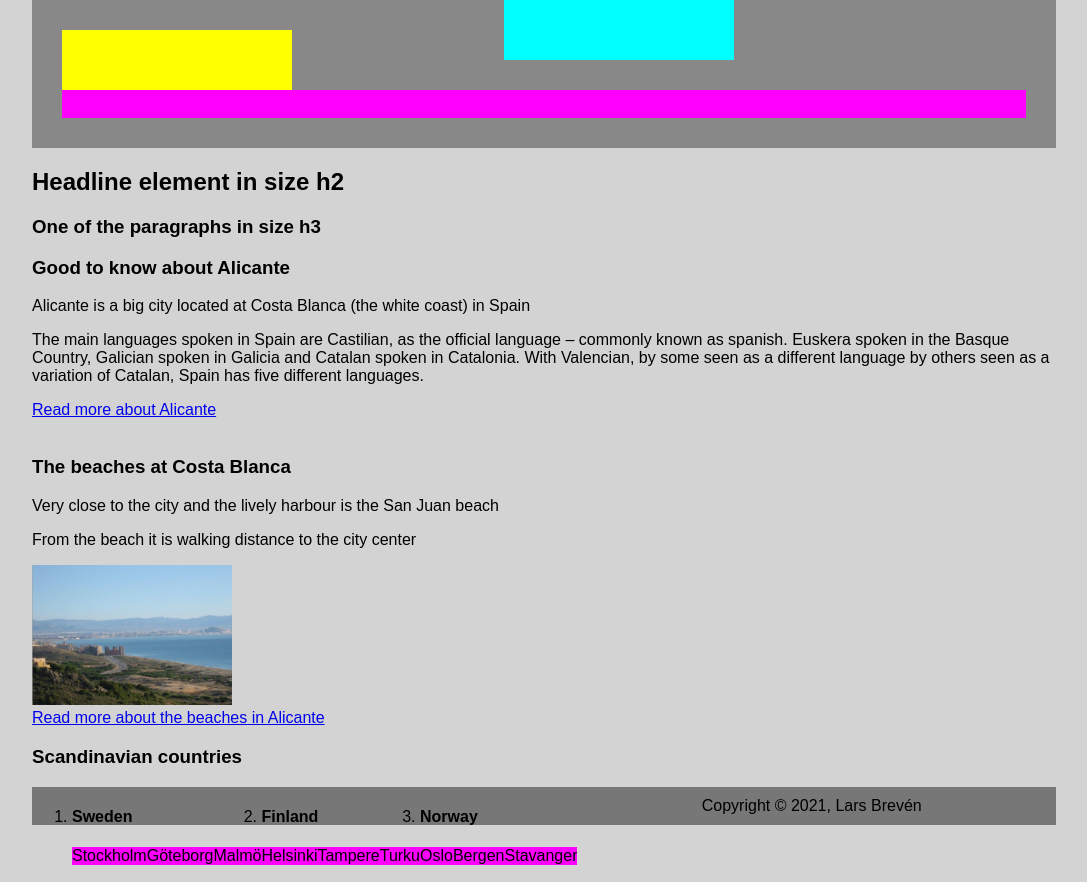
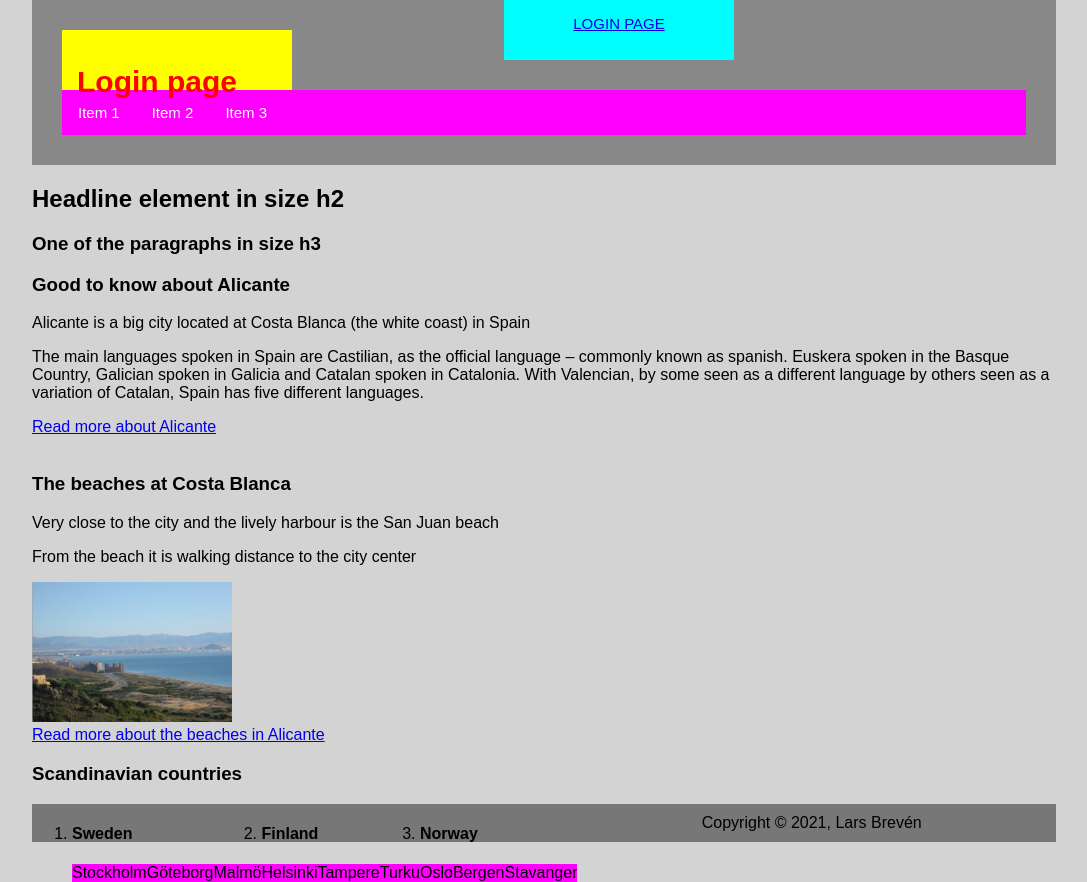
Before and after one commit to larsbreven/Frontend-assignment, a plain HTML site: page Basic HTML/index.html in a window 1280 px wide. Shown: the whole page, without its empty margins (96-1183 px from the left). Drawn offline with Linux system fonts and the light colour scheme.

Commit message:
Minor modification.

```diff
--- a/Basic HTML/index.html
+++ b/Basic HTML/index.html
@@ -1,4 +1,4 @@
-    <!DOCTYPE html>
+<!DOCTYPE html>
 <html lang="en">
 <head>
     <meta charset="UTF-8">
@@ -16,7 +16,7 @@
     <header>
     <div class=sitename>
     <h1>Login page</h1>
-    </div> <!-- sitename -->
+    </div>
 
     <nav>
     <ul>
@@ -125,7 +125,7 @@
         <span>Copyright &copy; 2021, Lars Brevén </span>
     </footer>
 
-  <!--   </div> -->
+
 
 
 </body>
--- a/Basic HTML/site.css
+++ b/Basic HTML/site.css
@@ -2,7 +2,7 @@ body{
     width:1024px;
     height: auto;
     margin:auto;
-    font-family:sans-serif;
+    font-family: sans-serif;
     background-color: #d3d3d3;
 }
 
@@ -10,9 +10,8 @@ header {
     background-color: #888;
     padding: 30px;
     text-align: left;
-    font-size: 0px;
+    font-size: 15px;
     color: red;
-
   }
 
 
@@ -62,11 +61,11 @@ ul {
         padding: 15px;
         border: 0px solid blue;
         background-color: yellow;
-        }
+    }
 
-    .htmlpage{
+    .htmlpage {
         display: block;
-        position:absolute;
+        position: absolute;
         right: 450px;
         text-transform: uppercase;
         text-align: center;
```
